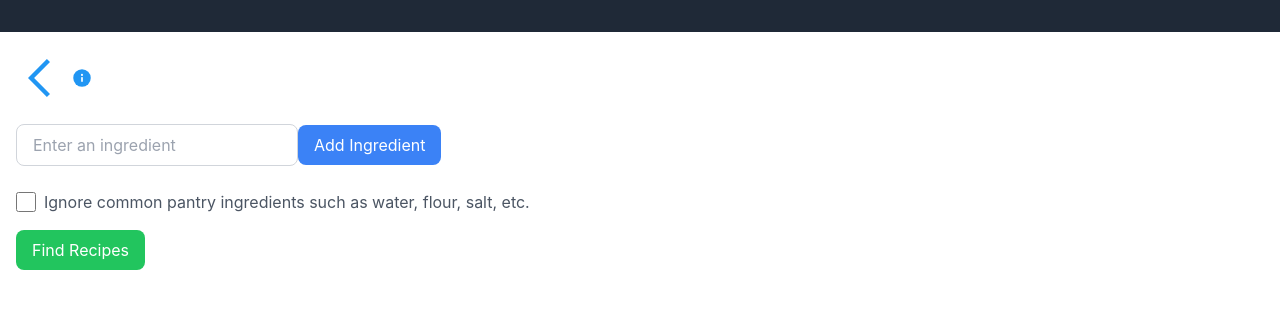
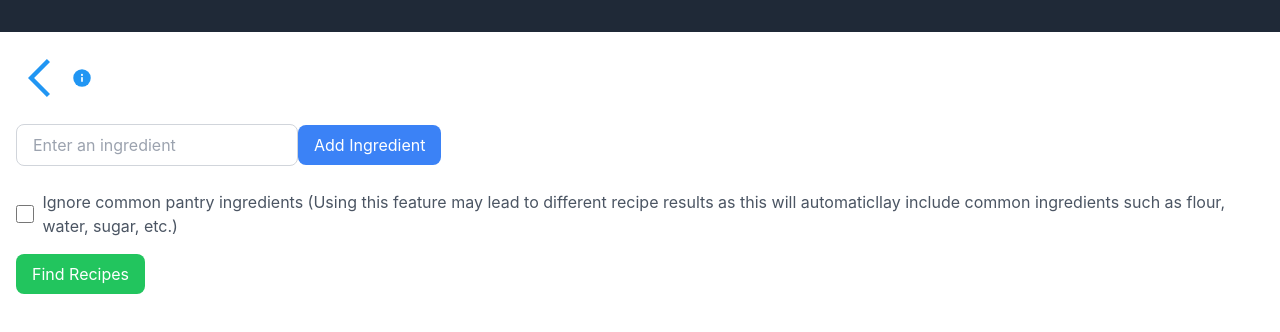
Before and after one commit to sirus-the-beaver/CS361-main-program, a React (Create React App) app in the folder frontend/: page /ingredient-input in a window 1280 px wide. Shown: the top 332 px of the page. Built offline with nearby package versions, Linux system fonts and the light colour scheme.

Commit message:
Update message on ingredient input page

```diff
--- a/frontend/src/components/IngredientInput.js
+++ b/frontend/src/components/IngredientInput.js
@@ -122,7 +122,7 @@ const IngredientInput = () => {
                         onChange={(e) => setIgnorePantry(e.target.checked)}
                         className="mr-2 h-5 w-5 text-green-500 focus:ring-green-400 border-gray-300 rounded"
                     />
-                    <span className="text-gray-600">Ignore common pantry ingredients such as water, flour, salt, etc.</span>
+                    <span className="text-gray-600">Ignore common pantry ingredients (Using this feature may lead to different recipe results as this will automaticllay include common ingredients such as flour, water, sugar, etc.)</span>
                 </label>
                 <button
                     type='submit'
```
